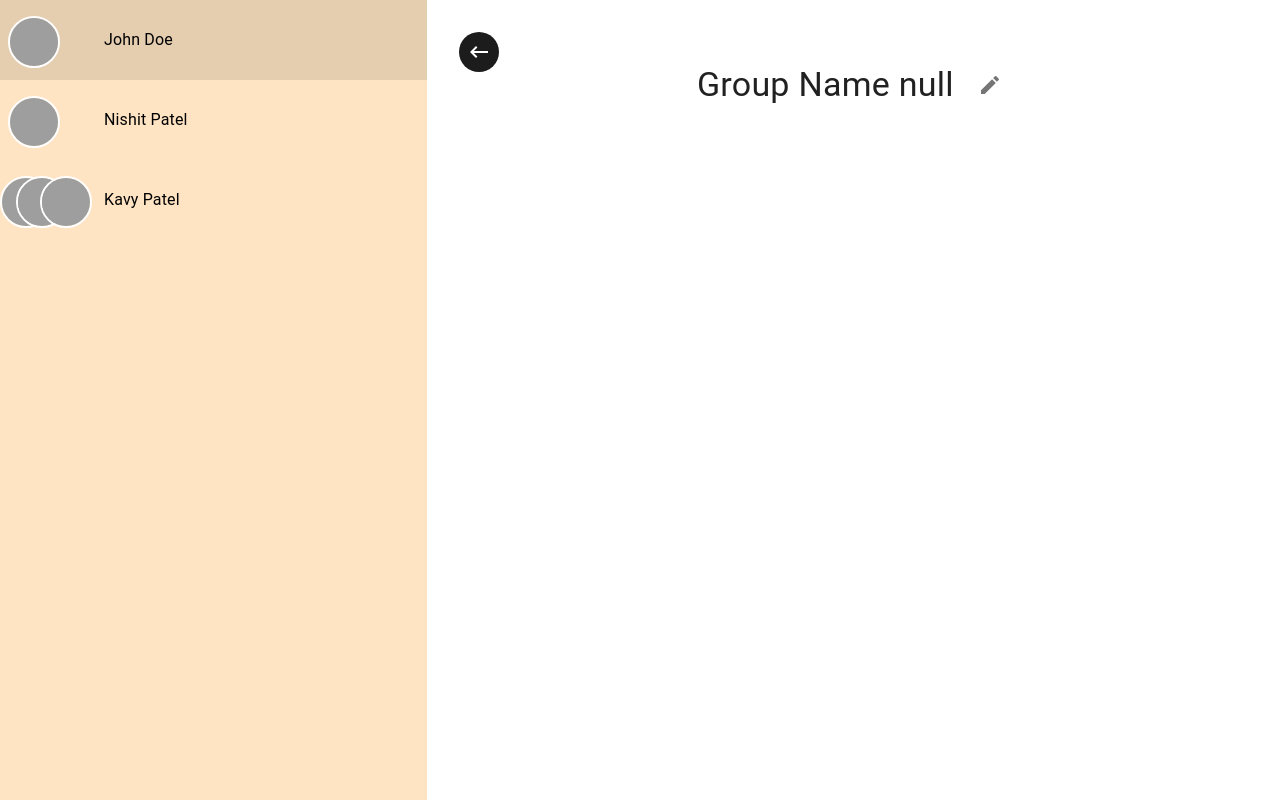
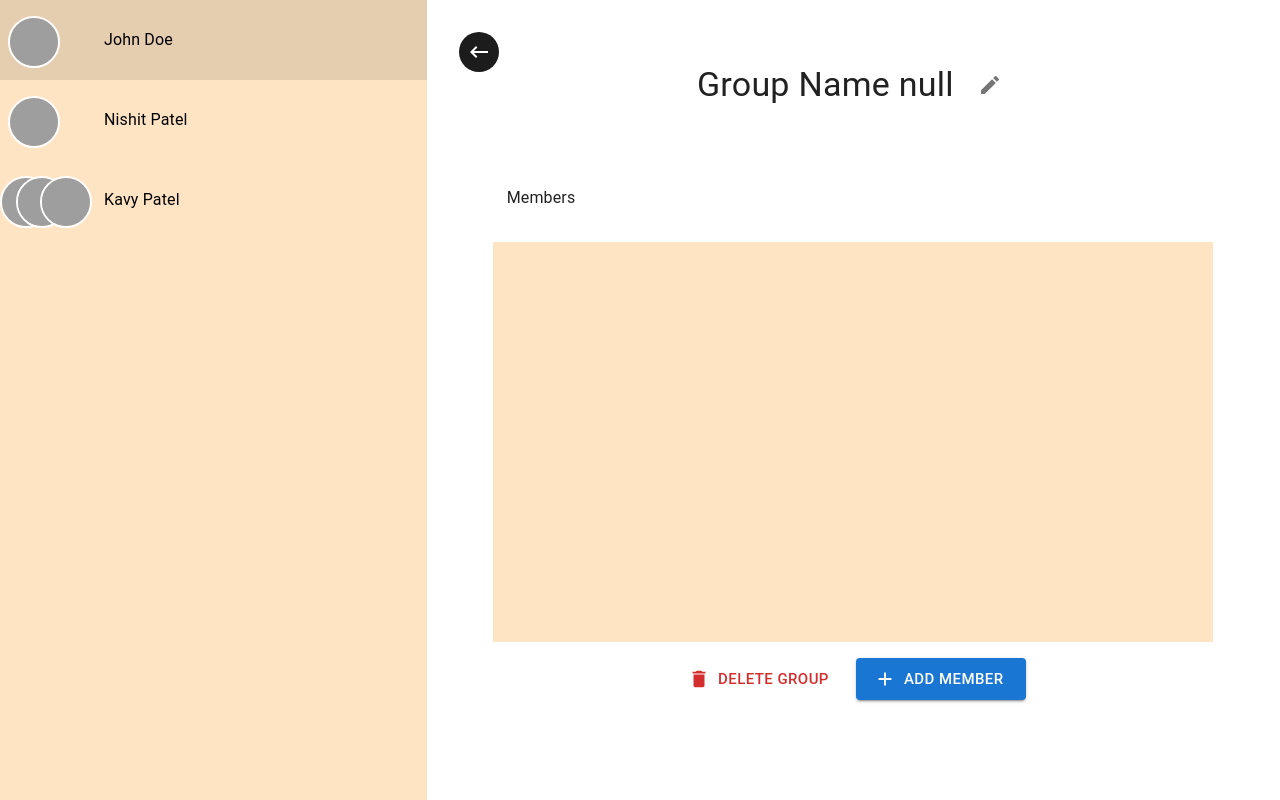
Before and after one commit to nishitpatel-dev/FlashTalk, a React app in the folder client/: page /groups in a window 1280 px wide. Built offline with nearby package versions, Linux system fonts and the light colour scheme; grey boxes are pictures that could not be loaded; the HTML template or start-up script is replaced by a standard one.

Commit message:
Update Manage Group Component UI

```diff
--- /dev/null
+++ b/client/src/components/dialogs/AddMemberDialog.jsx
@@ -0,0 +1,64 @@
+import { Button, Dialog, DialogTitle, Stack, Typography } from "@mui/material";
+import React, { useState } from "react";
+import { sampleUsers } from "../../constants/sampleData";
+import UserItem from "../shared/UserItem";
+
+const AddMemberDialog = ({ addMember, isLoadingAddMember, chatId }) => {
+  const [members, setMembers] = useState(sampleUsers);
+  const [selectedMembers, setSelectedMembers] = useState([]);
+
+  const selectMemberHandler = (id) => {
+    setSelectedMembers((prev) =>
+      prev.includes(id) ? prev.filter((i) => i != id) : [...prev, id]
+    );
+  };
+
+  const addMemberSubmitHandler = () => {};
+
+  const closeHandler = () => {};
+
+  return (
+    <>
+      <Dialog open onClose={closeHandler}>
+        <Stack p={"2rem"} width={"20rem"} spacing={"2rem"}>
+          <DialogTitle textAlign={"center"}>Add Member</DialogTitle>
+
+          <Stack spacing={"1rem"}>
+            {members.length > 0 ? (
+              members.map((i) => (
+                <UserItem
+                  key={i._id}
+                  user={i}
+                  handler={selectMemberHandler}
+                  isAdded={selectedMembers.includes(i._id)}
+                />
+              ))
+            ) : (
+              <>
+                <Typography>No Contacts</Typography>
+              </>
+            )}
+          </Stack>
+          <Stack
+            direction={"row"}
+            alignItems={"center"}
+            justifyContent={"space-evenly"}
+          >
+            <Button onClick={closeHandler} color="error">
+              Cancel
+            </Button>
+            <Button
+              onClick={addMemberSubmitHandler}
+              variant="contained"
+              disabled={isLoadingAddMember}
+            >
+              Add
+            </Button>
+          </Stack>
+        </Stack>
+      </Dialog>
+    </>
+  );
+};
+
+export default AddMemberDialog;
--- /dev/null
+++ b/client/src/components/dialogs/ConfirmDeleteDailog.jsx
@@ -0,0 +1,27 @@
+import {
+  Button,
+  Dialog,
+  DialogActions,
+  DialogContent,
+  DialogTitle,
+} from "@mui/material";
+import React from "react";
+
+const ConfirmDeleteDailog = ({ open, handleClose, deleteHandler }) => {
+  return (
+    <>
+      <Dialog open={open} onClose={handleClose}>
+        <DialogTitle>Confirm Delete</DialogTitle>
+        <DialogContent>
+          Are you sure you want to delete this group?
+        </DialogContent>
+        <DialogActions>
+          <Button onClick={handleClose}>No</Button>
+          <Button color="error" onClick={deleteHandler}>Yes</Button>
+        </DialogActions>
+      </Dialog>
+    </>
+  );
+};
+
+export default ConfirmDeleteDailog;
--- a/client/src/components/layout/AppLayout.jsx
+++ b/client/src/components/layout/AppLayout.jsx
@@ -30,10 +30,7 @@ const AppLayout = (OldComponent) => {
             }}
             height={"100%"}
           >
-            <ChatList
-              chats={sampleChats}
-              chatId={chatId}
-            />
+            <ChatList chats={sampleChats} chatId={chatId} />
           </Grid>
 
           <Grid item xs={12} sm={8} md={5} lg={6} height={"100%"}>
--- a/client/src/components/specific/NewGroup.jsx
+++ b/client/src/components/specific/NewGroup.jsx
@@ -5,7 +5,7 @@ import {
   DialogTitle,
   Stack,
   TextField,
-  Typography
+  Typography,
 } from "@mui/material";
 import React, { useState } from "react";
 import { sampleUsers } from "../../constants/sampleData";
@@ -46,7 +46,7 @@ const NewGroup = () => {
           <Typography>Members</Typography>
 
           <Stack>
-            {members.map((user, index) => (
+            {members.map((user) => (
               <UserItem
                 user={user}
                 key={user._id}
--- a/client/src/pages/Groups.jsx
+++ b/client/src/pages/Groups.jsx
@@ -1,11 +1,15 @@
 import {
+  Add as AddIcon,
+  Delete as DeleteIcon,
   Done as DoneIcon,
   Edit as EditIcon,
   KeyboardBackspace,
   Menu as MenuIcon,
 } from "@mui/icons-material";
 import {
+  Backdrop,
   Box,
+  Button,
   Drawer,
   Grid,
   IconButton,
@@ -14,12 +18,22 @@ import {
   Tooltip,
   Typography,
 } from "@mui/material";
-import React, { memo, useEffect, useState } from "react";
+import React, { lazy, memo, Suspense, useEffect, useState } from "react";
 import { matblack } from "../constants/color";
 import { useNavigate, useSearchParams } from "react-router-dom";
 import { LinkComponent } from "../components/styles/StyledComponents";
 import AvatarCard from "../components/shared/AvatarCard";
 import { sampleChats } from "../constants/sampleData";
+
+const ConfirmDeleteDailog = lazy(() =>
+  import("../components/dialogs/ConfirmDeleteDailog")
+);
+
+const AddMemberDialog = lazy(() =>
+  import("../components/dialogs/AddMemberDialog")
+);
+
+const isAddMember = false
 
 const Groups = () => {
   const navigate = useNavigate();
@@ -27,6 +41,7 @@ const Groups = () => {
   const [isEdit, setIsEdit] = useState(false);
   const [initialGroupName, setInitialGroupName] = useState("");
   const [updatedGroupName, setUpdatedGroupName] = useState("");
+  const [confirmDeleteDailog, setConfirmDeleteDailog] = useState(false);
 
   const chatId = useSearchParams()[0].get("group");
 
@@ -44,6 +59,24 @@ const Groups = () => {
     setIsEdit(false);
     console.log(updatedGroupName);
   };
+
+  const openConfirmDeleteHandler = () => {
+    setConfirmDeleteDailog(true);
+    console.log("openConfirmDeleteHandler");
+  };
+
+  const closeConfirmDeleteHandler = () => {
+    setConfirmDeleteDailog(false);
+  };
+
+  const openAddMemberHandler = () => {
+    console.log("openAddMemberHandler");
+  };
+
+  const deleteHandler = () => {
+    setConfirmDeleteDailog(false)
+    console.log("Group Deleted");
+  }
 
   useEffect(() => {
     setInitialGroupName(`Group Name ${chatId}`);
@@ -126,6 +159,42 @@ const Groups = () => {
       </Stack>
     </>
   );
+
+  const ButtonGroup = (
+    <>
+      <Stack
+        direction={{
+          xs: "column-reverse",
+          sm: "row",
+        }}
+        spacing={"1rem"}
+        p={{
+          xs: "0",
+          sm: "1rem",
+          md: "1rem 4rem",
+        }}
+      >
+        <Button
+          size="large"
+          color="error"
+          startIcon={<DeleteIcon />}
+          onClick={openConfirmDeleteHandler}
+        >
+          Delete Group
+        </Button>
+
+        <Button
+          size="large"
+          variant="contained"
+          startIcon={<AddIcon />}
+          onClick={openAddMemberHandler}
+        >
+          Add Member
+        </Button>
+      </Stack>
+    </>
+  );
+
   return (
     <>
       <Grid container height={"100vh"}>
@@ -157,8 +226,49 @@ const Groups = () => {
         >
           {icons}
 
-          {initialGroupName && groupName}
+          {initialGroupName && (
+            <>
+              {groupName}
+
+              <Typography
+                margin={"2rem"}
+                alignSelf={"flex-start"}
+                variant="body1"
+              >
+                Members
+              </Typography>
+
+              <Stack
+                maxWidth={"45rem"}
+                width={"100%"}
+                boxSizing={"border-box"}
+                padding={{ sm: "1rem", xs: "0", md: "1rem 4rem" }}
+                spacing={"2rem"}
+                height={"50vh"}
+                overflow={"auto"}
+                bgcolor={"bisque"}
+              >
+                {/* Members */}
+              </Stack>
+
+              {ButtonGroup}
+            </>
+          )}
         </Grid>
+
+        {
+          isAddMember && <Suspense fallback={<Backdrop open/>}>
+            <AddMemberDialog />
+          </Suspense>
+        }
+
+        {confirmDeleteDailog && (
+          <>
+            <Suspense fallback={<Backdrop open />}>
+              <ConfirmDeleteDailog open={confirmDeleteDailog} handleClose={closeConfirmDeleteHandler} deleteHandler={deleteHandler} />
+            </Suspense>
+          </>
+        )}
 
         <Drawer
           open={isMenuMobileOpen}
```
